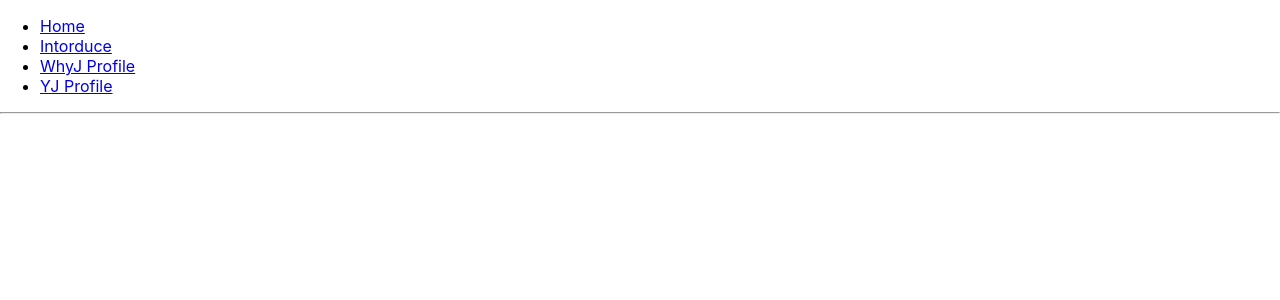
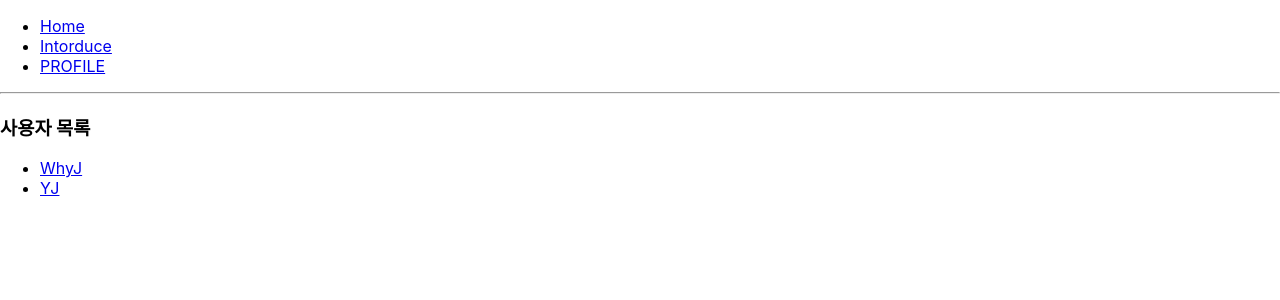
Before and after one commit to bigveloper/practice, a React (Create React App) app: page /profiles in a window 1280 px wide. Shown: the top 300 px of the page. Built offline with nearby package versions, Linux system fonts and the light colour scheme.

Commit message:
sub router

```diff
--- a/src/App.js
+++ b/src/App.js
@@ -2,6 +2,7 @@ import { Route, Link } from 'react-router-dom';
 import Home from './Home';
 import About from './About';
 import Profile from './Profile';
+import Profiles from './Profiles';
 
 function App() {
     return (
@@ -13,17 +14,21 @@ function App() {
                 <li>
                     <Link to="/about">Intorduce</Link>
                 </li>
-                <li>
+                {/* <li>
                     <Link to="/profile/WhyJ">WhyJ Profile</Link>
                 </li>
                 <li>
                     <Link to="/profile/YJ">YJ Profile</Link>
+                </li> */}
+                <li>
+                    <Link to="/profiles"> PROFILE </Link>
                 </li>
             </ul>
             <hr />
             <Route path="/" component={Home} exact={true} />
             <Route path={['/about', '/info']} component={About} />
-            <Route path="/profile/:username" component={Profile} />
+            {/* <Route path="/profile/:username" component={Profile} /> */}
+            <Route path="/profiles" component={Profiles} />
         </div>
     );
 }
--- /dev/null
+++ b/src/Profiles.js
@@ -0,0 +1,23 @@
+import { Link, Route } from 'react-router-dom';
+import Profile from './Profile';
+
+function Profiles() {
+    return (
+        <div>
+            <h3>사용자 목록</h3>
+            <ul>
+                <li>
+                    <Link to="/profiles/WhyJ">WhyJ</Link>
+                </li>
+                <li>
+                    <Link to="/profiles/YJ">YJ</Link>
+                </li>
+            </ul>
+
+            <Route path="/profiles" exactrender={() => <div>사용자를 선택해 주소서</div>} />
+            <Route path="/profiles/:username" component={Profile} />
+        </div>
+    );
+}
+
+export default Profiles;
```
